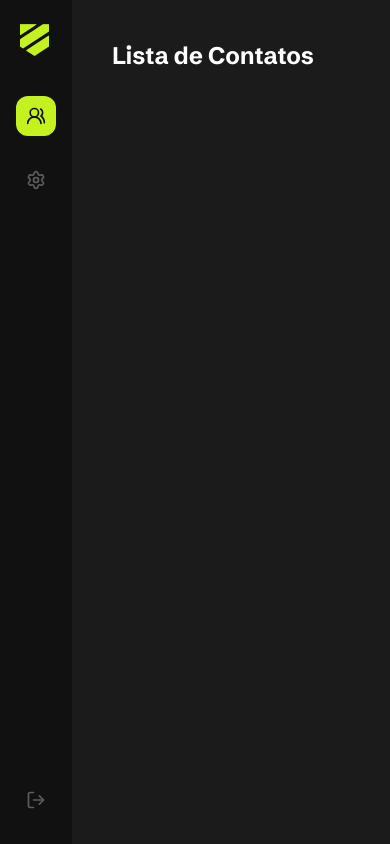
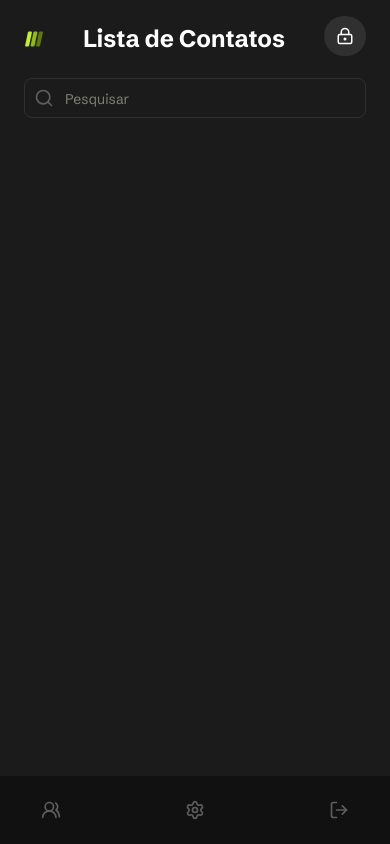
Before and after one commit to ryanoliveir/contacts-manager-web, a React (Vite) app: page /home in a window 390 px wide. Built offline with nearby package versions, Linux system fonts and the light colour scheme; the HTML template or start-up script is replaced by a standard one.

Commit message:
feat: add responsive layout to home and extract LockToggle component

```diff
--- a/src/components/Input/index.tsx
+++ b/src/components/Input/index.tsx
@@ -1,9 +1,12 @@
+import { cn } from "../../libs/cn";
+
 interface InputProps {
   value?: string;
   placeholder: string;
   type: string;
   name: string;
   ref?: React.Ref<HTMLInputElement>;
+  className?: string;
   onChange?: (e: React.ChangeEvent<HTMLInputElement>) => void;
   onBlur?: (e: React.FocusEvent<HTMLInputElement>) => void;
 }
@@ -14,12 +17,16 @@ function Input({
   type,
   name,
   ref,
+  className,
   onChange,
   onBlur,
 }: InputProps) {
   return (
     <input
-      className="bg-background-secondary border border-border-primary text-medium h-10 p-3 rounded-lg placeholder:text-content-placeholder placeholder:text-medium hover:border-content-heading focus:border-accent-brand outline-none text-content-body"
+      className={cn(
+        "bg-background-secondary border border-border-primary text-medium font-sans h-10 p-3 rounded-lg placeholder:text-content-placeholder placeholder:text-medium hover:border-content-heading focus:border-accent-brand outline-none text-content-body",
+        className,
+      )}
       value={value}
       type={type}
       name={name}
--- /dev/null
+++ b/src/components/LockToogle/index.tsx
@@ -0,0 +1,31 @@
+import { LockKeyhole, LockKeyholeOpen } from "lucide-react";
+
+interface LockToogleProps {
+  isLock: boolean;
+  className: string;
+  onToggle: () => void;
+}
+
+function LockToggle({ isLock, onToggle, className }: LockToogleProps) {
+  return (
+    <div className={className}>
+      {isLock ? (
+        <button
+          className="rounded-full h-10 px-3 bg-background-tertiary"
+          onClick={onToggle}
+        >
+          <LockKeyhole size={18} />
+        </button>
+      ) : (
+        <button
+          className="rounded-full h-10 px-3 text-accent-brand bg-lime-950"
+          onClick={onToggle}
+        >
+          <LockKeyholeOpen size={18} />
+        </button>
+      )}
+    </div>
+  );
+}
+
+export default LockToggle;
--- /dev/null
+++ b/src/components/SearchInput/index.tsx
@@ -0,0 +1,21 @@
+import Input from "../Input";
+import { Search } from "lucide-react";
+
+function SearchInput() {
+  return (
+    <div className="relative w-full md:w-auto">
+      <Search
+        size={20}
+        className="absolute left-5 right-4 top-5 -translate-1/2  text-contenct-muted pointer-events-none"
+      />
+      <Input
+        placeholder="Pesquisar"
+        type="text"
+        name="search"
+        className="pl-10 w-full"
+      />
+    </div>
+  );
+}
+
+export default SearchInput;
--- a/src/components/Sidebar/index.tsx
+++ b/src/components/Sidebar/index.tsx
@@ -8,18 +8,19 @@ import { AnimatePresence, motion } from "motion/react";
 function Sidebar() {
   const [isCollapsed, setIsCollapsed] = useState(true);
   return (
+    <>
       <div
-      className="min-h-screen bg-background-primary"
+        className="min-h-screen bg-background-primary "
         onClick={() => setIsCollapsed(!isCollapsed)}
       >
         <div className="flex h-screen">
           <div
             className={cn(
-            " flex  py-6 flex-col justify-between px-4 transition-all duration-300",
+              "hidden md:flex py-6 flex-col justify-between px-4 transition-all duration-300  ",
               isCollapsed ? "w-18" : "w-56",
             )}
           >
-          <div className="flex flex-col gap-10 items-start">
+            <div className="flex flex-col gap-10 items-start ">
               {isCollapsed ? (
                 <img src={LogoMinimal} className="px-1 h-8 w-auto" alt="" />
               ) : (
@@ -100,6 +101,18 @@ function Sidebar() {
           </div>
         </div>
       </div>
+      <nav className="fixed w-full bottom-0 flex py-4 justify-center gap-25 text-contenct-muted md:hidden bg-background-primary ">
+        <div className="px-3 py-2 rounded-xl flex items-center justify-start hover:text-content-inverse hover:bg-accent-brand transition-colors duration-300">
+          <UsersRound className="shrink-0" size={20} />
+        </div>
+        <div className="px-3 py-2 rounded-xl flex items-center justify-start hover:text-content-inverse hover:bg-accent-brand transition-colors duration-300">
+          <Settings className="shrink-0" size={20} />
+        </div>
+        <div className="px-3 py-2 rounded-xl flex items-center justify-start hover:text-content-inverse hover:bg-accent-brand transition-colors duration-300">
+          <LogOut className="shrink-0" size={20} />
+        </div>
+      </nav>
+    </>
   );
 }
 
--- a/src/pages/Home/index.tsx
+++ b/src/pages/Home/index.tsx
@@ -1,7 +1,40 @@
+import { Plus } from "lucide-react";
+import { useState } from "react";
+import SearchInput from "../../components/SearchInput";
+import GuardMobileIcon from "../../assets/guard-icon-app.svg";
+import LockToggle from "../../components/LockToogle";
+
 function Home() {
+  const [toggleLockInfo, setToggleLockInfo] = useState(true);
+
+  function handleToggleLockInfo() {
+    setToggleLockInfo(!toggleLockInfo);
+  }
+
   return (
-    <div className="p-10 text-heading font-bold text-content-primary">
-      Lista de Contatos
+    <div className="py-4 px-6 md:p-10  gap-y-4 text-content-primary flex flex-col md:flex-row justify-between md:items-center">
+      <div className="flex items-center justify-between md:justify-center">
+        <img src={GuardMobileIcon} alt="" className="w-5 h-5 md:hidden" />
+        <div className="font-bold text-heading">Lista de Contatos</div>
+        <LockToggle
+          onToggle={handleToggleLockInfo}
+          isLock={toggleLockInfo}
+          className="md:hidden"
+        />
+      </div>
+
+      <div className="flex flex-col md:flex-row gap-4 md:gap-5 md:items-center">
+        <SearchInput />
+        <button className="hidden md:flex gap-2  items-center py-2 p-3 pr-4 rounded-lg bg-background-tertiary ">
+          <Plus size={18} />
+          Adicionar contato
+        </button>
+        <LockToggle
+          onToggle={handleToggleLockInfo}
+          isLock={toggleLockInfo}
+          className="hidden md:block"
+        />
+      </div>
     </div>
   );
 }
```
Also changed, not shown: src/assets/guard-icon-app.svg (added), src/index.css (line endings or trailing spaces), 1 other file (tests, documents, lock files or other folders). Lines whose indentation alone changed are shown as unchanged.
